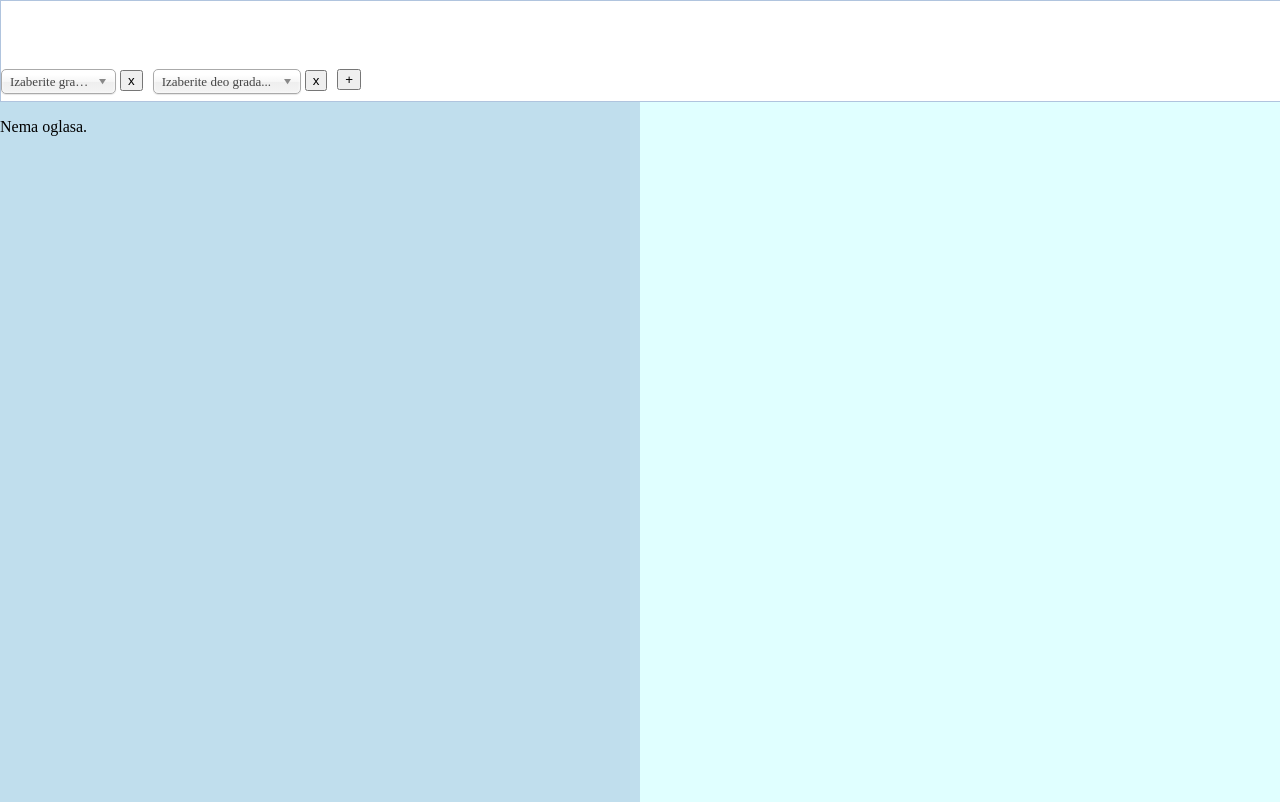
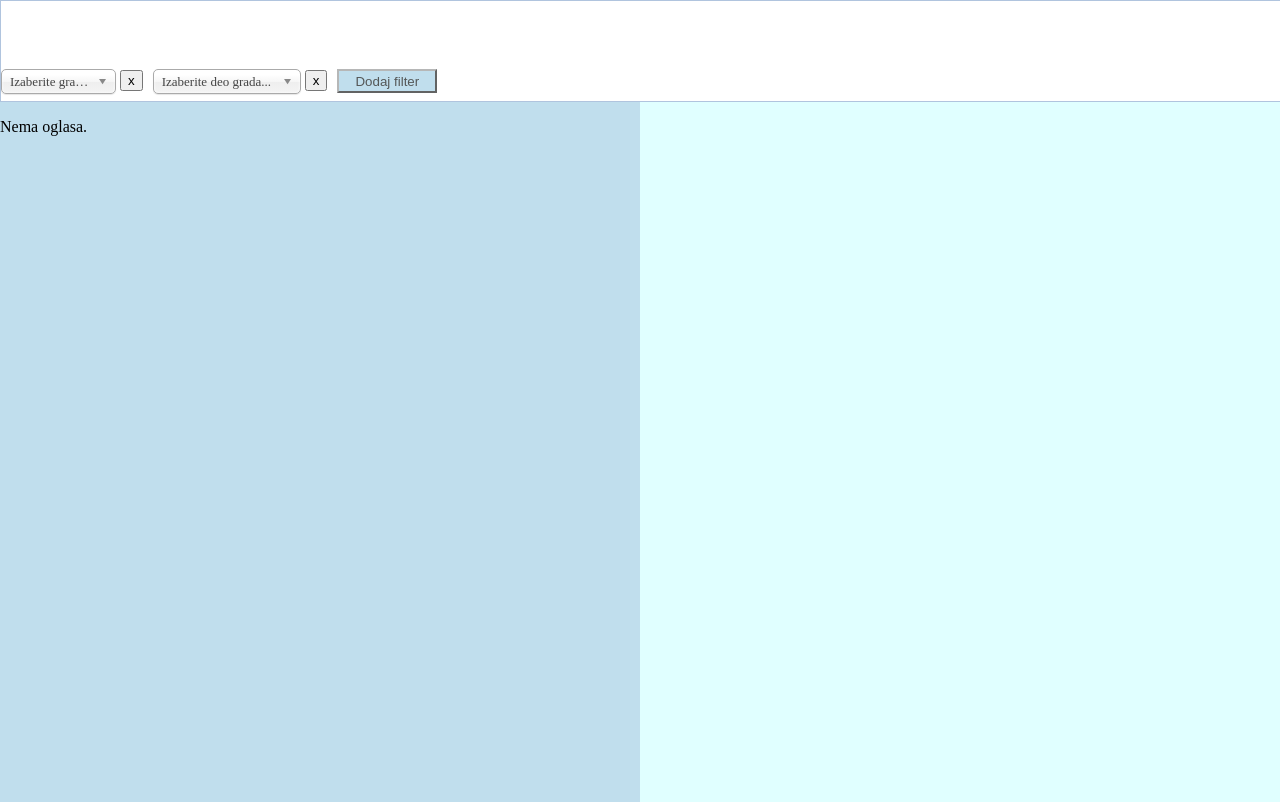
Before and after one commit to danijelap/global, a Django app: page /objekti/ in a window 1280 px wide. Run offline with Django 3.2, Linux system fonts and the light colour scheme; data comes from the database, SQL or seed files in the repository; data that the repository does not hold is empty; some libraries are stand-ins or nearby versions.

Commit message:
Adding filters button

```diff
--- a/agencija/nekretnine/static/nekretnine/objekti.css
+++ b/agencija/nekretnine/static/nekretnine/objekti.css
@@ -119,13 +119,14 @@ div.object {
 	position:absolute;
 	background-color: white ;
 	color:#5B626A;
-	border:1px solid #5B626A;;
-	text-decoration: underline;
-	padding:7px;
+	border-right:1px solid #5B626A;
+	border-left:1px solid #5B626A;
+	border-top:1px solid #5B626A;
 	text-transform: uppercase;
 }
 .filter_name{
-	margin-bottom:7px;
+	border-bottom: 1px solid;
+	padding:7px;
 }
 .overmouse_color{
 	background-color:#ECECEC;
@@ -168,3 +169,10 @@ div.login_form {
 	text-align: left;
 	width: 700px;
 }
+.dodaj{
+	background-color:#C0DEED;
+	color:#545757;
+	width:100px;
+	height:24px;
+	border: 2px outset #B6B7B7;
+}
--- a/agencija/nekretnine/templates/nekretnine/objekti.html
+++ b/agencija/nekretnine/templates/nekretnine/objekti.html
@@ -19,7 +19,7 @@
 
 		<div id="filters" class="filters">
 			<div class="logo" style="background-image: {% static 'nekretnine/logo13.jpg' %}"></div>
-			<button id="dugme_dodaj_filter" class="dodaj" onclick="window.libFilter.addFilterChoice()" >+</button>
+			<button id="dugme_dodaj_filter" class="dodaj" onclick="window.libFilter.addFilterChoice()" >Dodaj filter</button>
 			<div id="novi_filteri" class="novi_filteri"></div>
 			<div class="filter_range_slider" id="filter_range_slider"></div>
 		</div>
```
